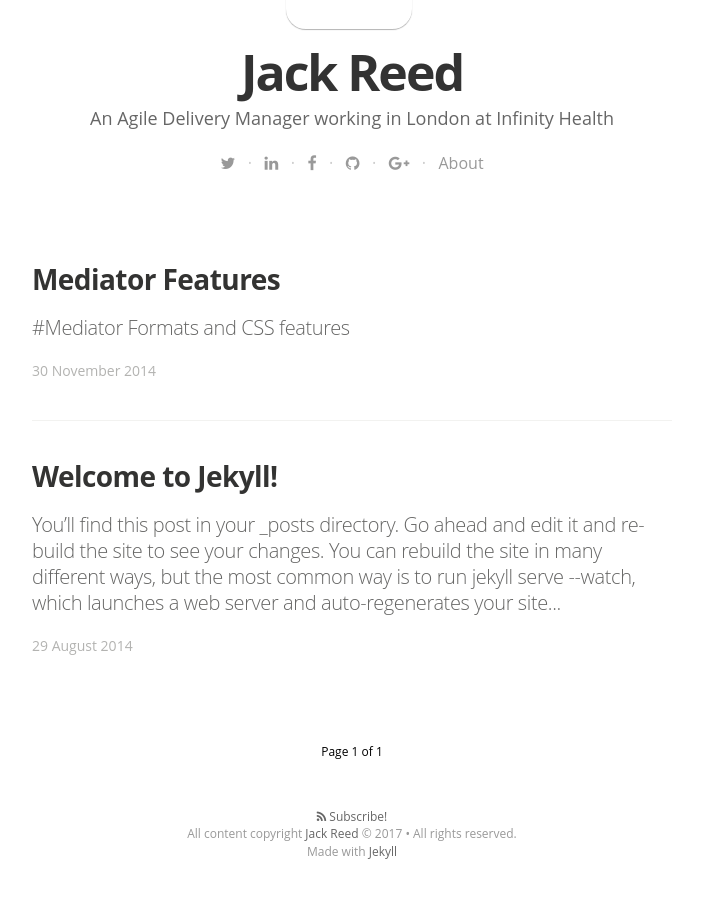
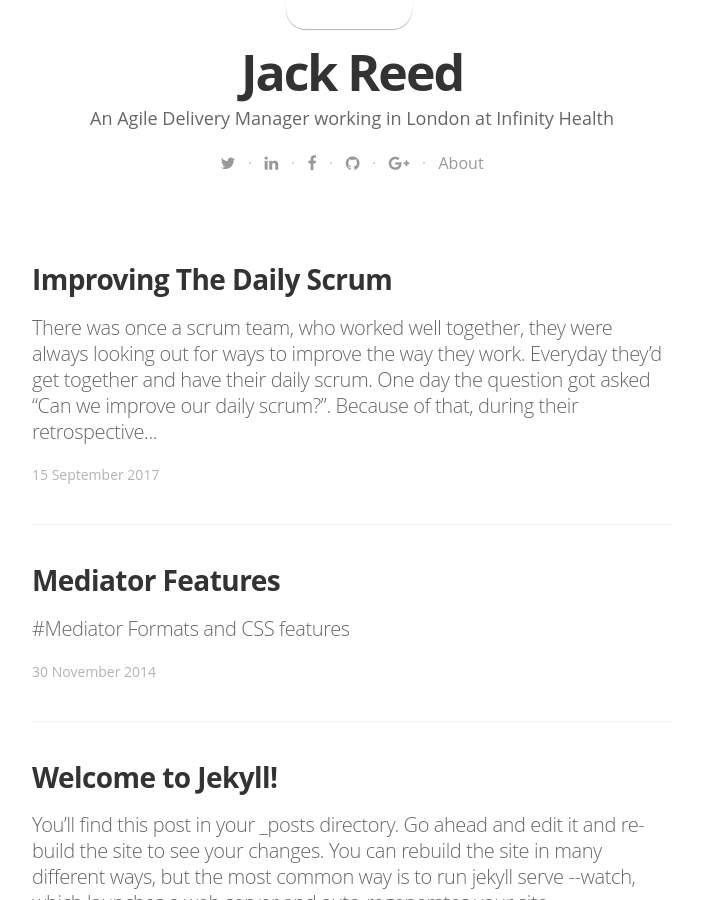
Before and after one commit to IamJackReed/JackReed, a Jekyll site: the page built from index.html, in a window 1280 px wide and 900 px high, scrolled down 487 px. Shown: the whole window, without its empty margins (288-991 px from the left). Built offline with Jekyll 4.4.1, drawn with Linux system fonts in a browser that asks for light colours; nearby versions of some CDN libraries; some web fonts are replaced; the list of posts is cut into pages by our own code; a file with an impossible date is left out.

Commit message:
Update 2017-15-09-improving-the-daily-scrum.markdown

```diff
--- a/_posts/2017-15-09-improving-the-daily-scrum.markdown
+++ b/_posts/2017-15-09-improving-the-daily-scrum.markdown
@@ -1,11 +1,11 @@
 ---
 layout: post
 title:  "Improving The Daily Scrum"
-date:   2017-15-09 15:00:00
+date:   2017-09-15 15:00:00
 categories:
 tags:
-image: /assets/article_images/2017-15-09-daily-scrum/daily-scrum.jpg
-image2: /assets/article_images/2017-15-09-daily-scrum/daily-scrum-mobile.jpg
+image: /assets/article_images/2017-09-15-daily-scrum/daily-scrum.jpg
+image2: /assets/article_images/2017-09-15-daily-scrum/daily-scrum-mobile.jpg
 ---
 <span style="color:#00000; font-family: 'open sans'; font-size: 1em; font-size: 20px; font-weight: 200; hyphens: none;">
 There was once a scrum team, who worked well together, they were always looking out for ways to improve the way they work. Everyday they'd get together and have their daily scrum. One day the question got asked "Can we improve our daily scrum?". Because of that, during their retrospective they started to brainstorm ideas to come up with ways they could improve. They soon started trying some of those ideas, some worked well, some didn't. We can all learn from our own mistakes, and from others - and so I've decided to write and share some of my views, and experiences (good and bad), along with going over other common problems that can occur with the daily scrum, and adding in some unsolicited (but hopefully useful) advice based on what I, and the teams that I have worked with have found to be useful.</span>
```
